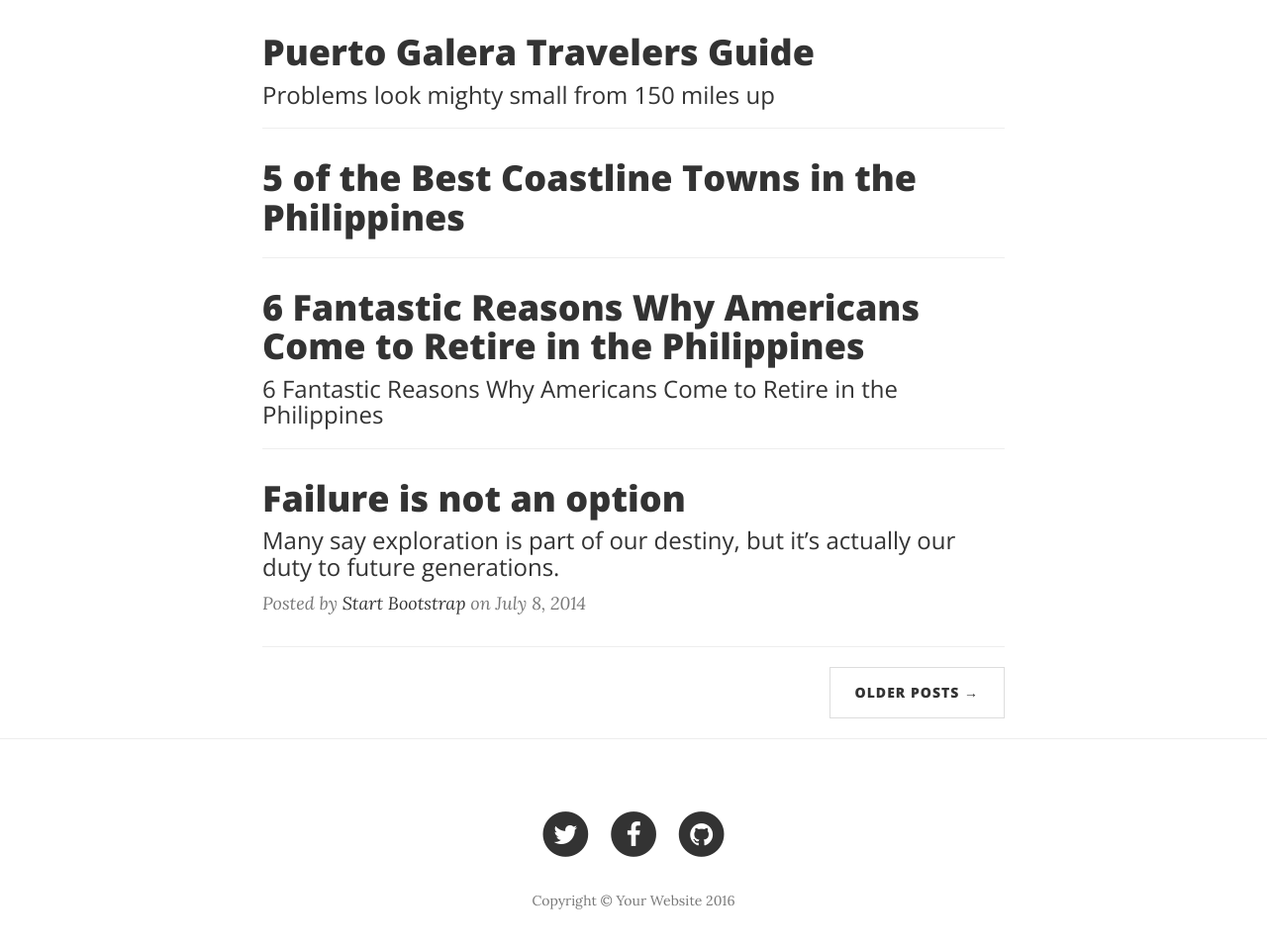
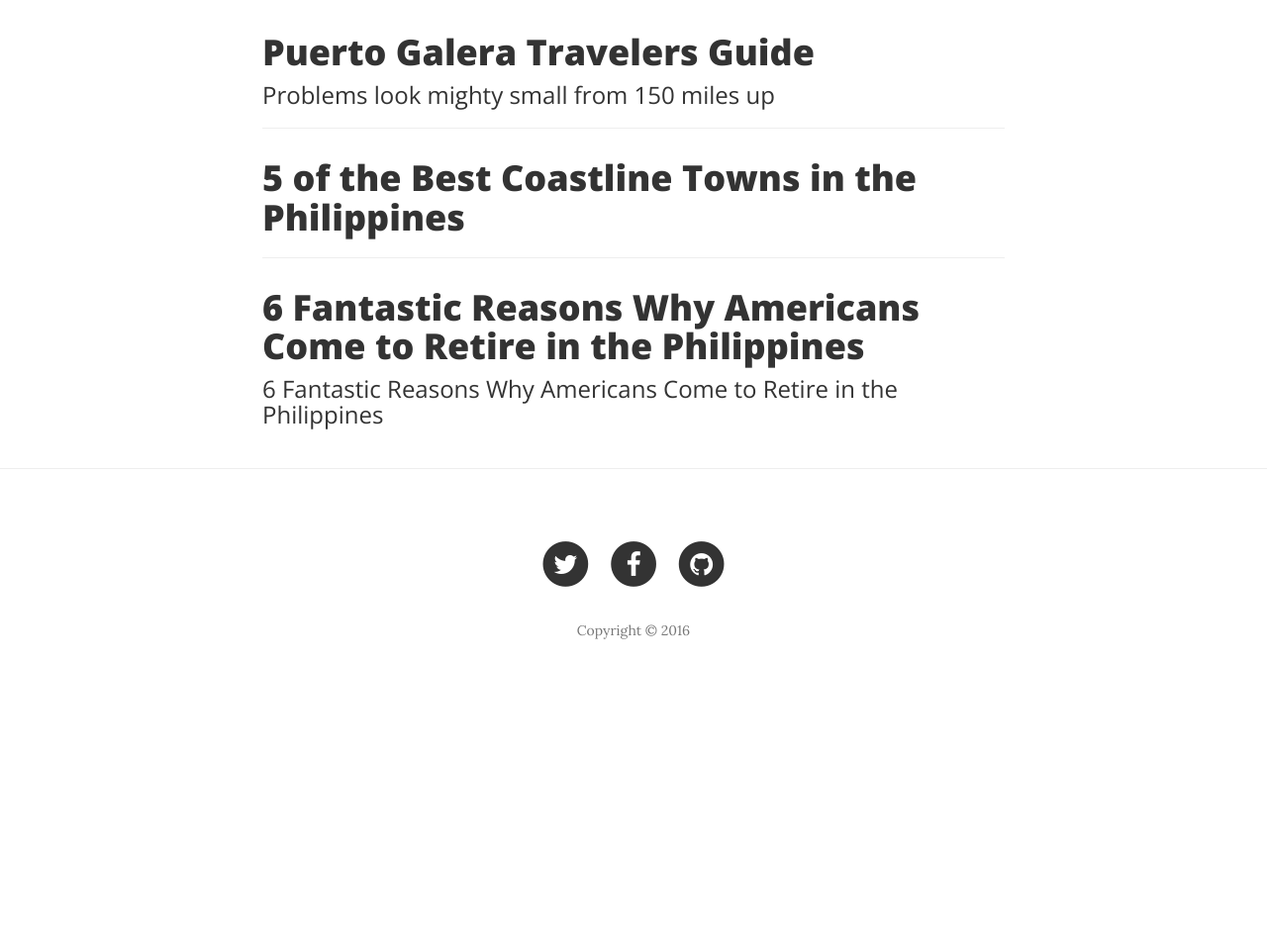
Before and after one commit to zsandra/Blog, a website: page index.html in a window 1280 px wide. Shown: the part 495-1453 px from the top of the page at 99% size. After the commit the page ends 1208 px from the top, so only its background shows below. Drawn offline with nearby package versions, Linux system fonts and the light colour scheme.

Commit message:
Update index.html

```diff
--- a/index.html
+++ b/index.html
@@ -119,23 +119,11 @@
                     </a>
 
                 </div>
-                <hr>
-                <div class="post-preview">
-                    <a href="post.html">
-                        <h2 class="post-title">
-                            Failure is not an option
-                        </h2>
-                        <h3 class="post-subtitle">
-                            Many say exploration is part of our destiny, but it’s actually our duty to future generations.
-                        </h3>
-                    </a>
-                    <p class="post-meta">Posted by <a href="#">Start Bootstrap</a> on July 8, 2014</p>
-                </div>
-                <hr>
+
                 <!-- Pager -->
                 <ul class="pager">
                     <li class="next">
-                        <a href="#">Older Posts &rarr;</a>
+
                     </li>
                 </ul>
             </div>
@@ -175,7 +163,7 @@
                             </a>
                         </li>
                     </ul>
-                    <p class="copyright text-muted">Copyright &copy; Your Website 2016</p>
+                    <p class="copyright text-muted">Copyright &copy;  2016</p>
                 </div>
             </div>
         </div>
```
